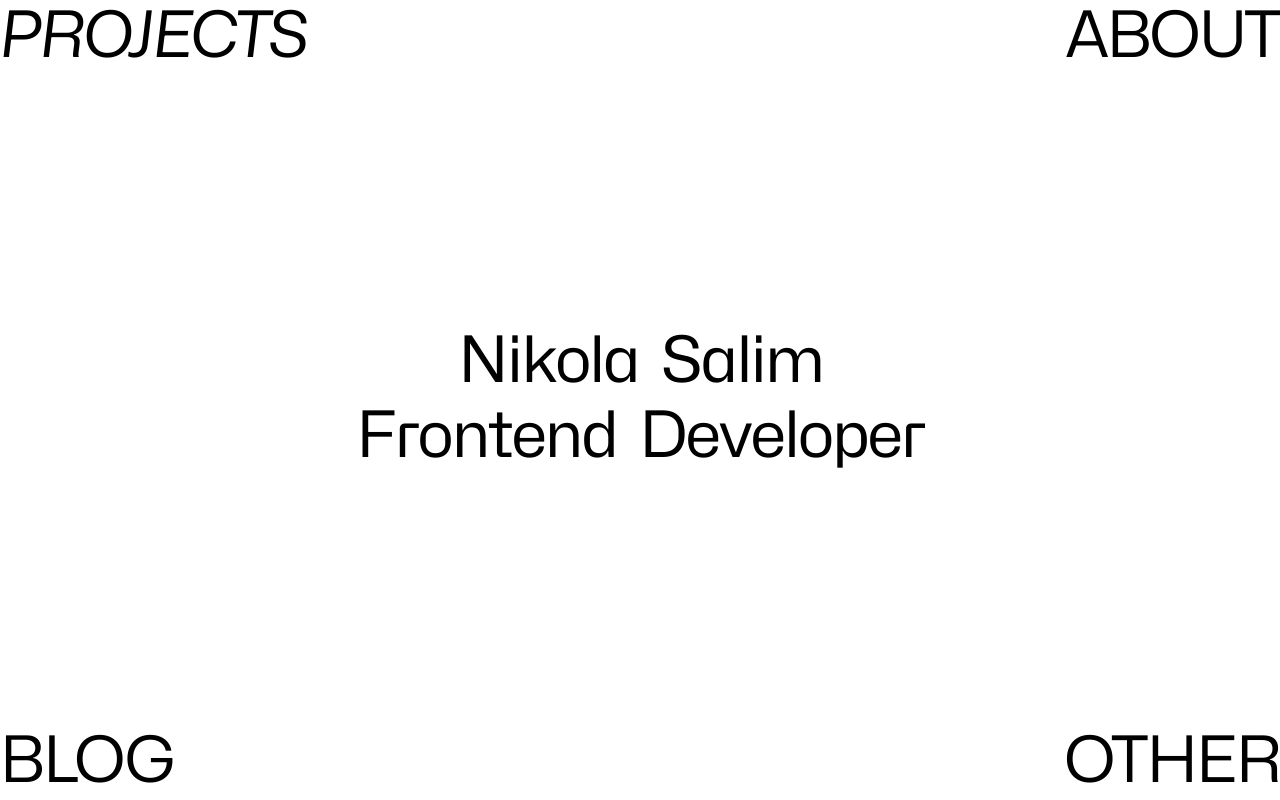
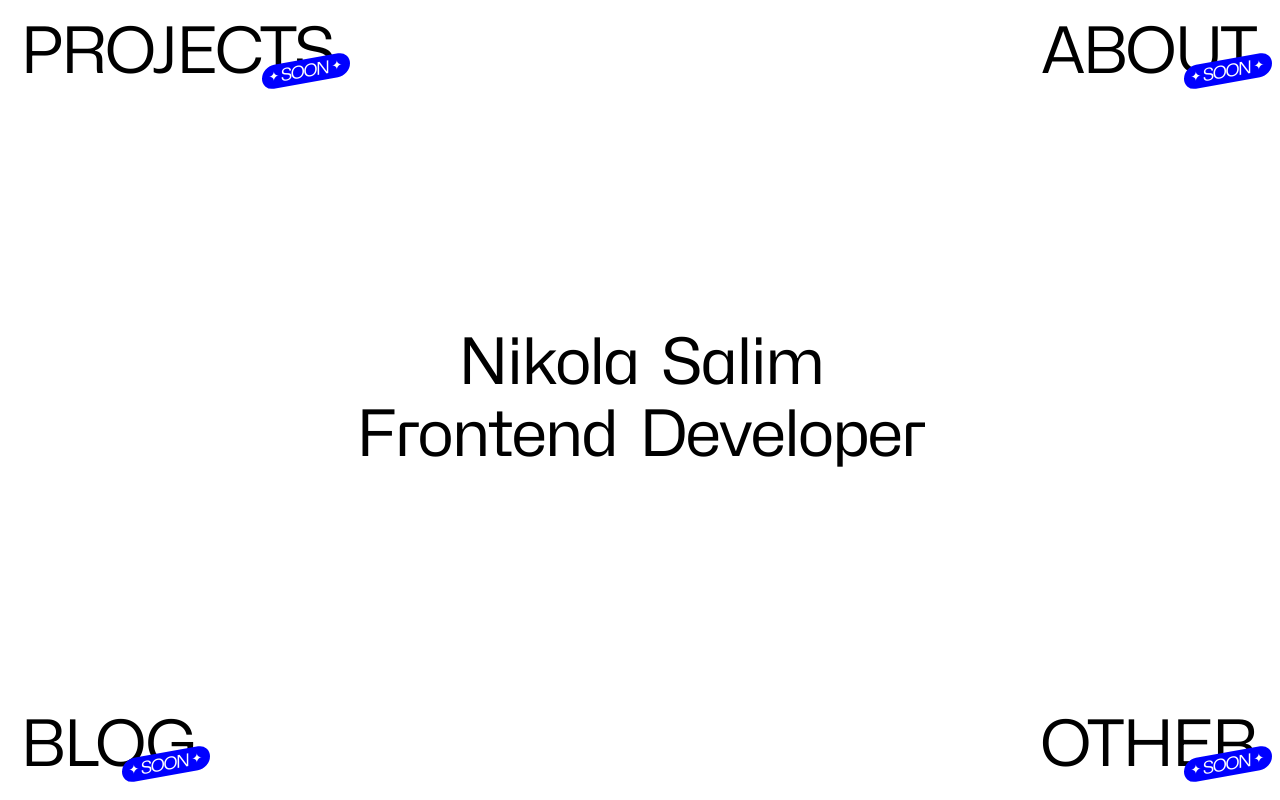
Before and after one commit to nikolasalim/nikolasalim.github.io, a Next.js app: page / in a window 1280 px wide. Built offline with nearby package versions, Linux system fonts and the light colour scheme.

Commit message:
add 'soon' tags

```diff
--- a/app/(home)/home.module.scss
+++ b/app/(home)/home.module.scss
@@ -6,7 +6,12 @@
   width: 100vw;
   height: 100vh;
   font-family: 'Hubot-Sans';
+  font-size: 4rem;
+  line-height: 3.5rem;
   letter-spacing: -0.2rem;
   word-spacing: 0.5rem;
-  font-size: 4rem;
+  text-align: center;
+  p {
+    margin: 0.5rem;
+  }
 }
--- a/app/components/nav-menu/nav-menu.module.scss
+++ b/app/components/nav-menu/nav-menu.module.scss
@@ -7,19 +7,31 @@
   font-size: 4rem;
   letter-spacing: -0.1rem;
 }
+
 .topNav {
   top: 0;
 }
+
 .bottomNav {
   bottom: 0;
 }
 
 .navLink {
+  position: relative;
   color: black;
   text-decoration: none;
   font-variation-settings: 'ital' 0;
+  margin: 1rem 1.5rem;
+  text-indent: -0.2rem;
   &:hover {
     transition: all 75ms ease-in;
     font-variation-settings: 'ital' 7;
   }
 }
+
+.soonTagWrapper {
+  position: absolute;
+  bottom: 10%;
+  right: -1rem;
+  text-indent: unset;
+}
--- a/app/components/nav-menu/nav-menu.tsx
+++ b/app/components/nav-menu/nav-menu.tsx
@@ -1,16 +1,29 @@
 import styles from './nav-menu.module.scss'
 import Link from 'next/link';
+import SoonTag from '@/app/components/soon-tag/soon-tag';
 
 export default function NavMenu() {
   return (
     <>
       <div className={styles.topNav}>
-        <Link href="/" className={styles.navLink}>PROJECTS</Link>
-        <Link href="/" className={styles.navLink}>ABOUT</Link>
+        <Link href="/" className={styles.navLink}>
+          PROJECTS
+          <span className={styles.soonTagWrapper}><SoonTag/></span>
+        </Link>
+        <Link href="/" className={styles.navLink}>
+          ABOUT
+          <span className={styles.soonTagWrapper}><SoonTag/></span>
+        </Link>
       </div>
       <div className={styles.bottomNav}>
-        <Link href="/" className={styles.navLink}>BLOG</Link>
-        <Link href="/" className={styles.navLink}>OTHER</Link>
+        <Link href="/" className={styles.navLink}>
+          BLOG
+          <span className={styles.soonTagWrapper}><SoonTag/></span>
+        </Link>
+        <Link href="/" className={styles.navLink}>
+          OTHER
+          <span className={styles.soonTagWrapper}><SoonTag/></span>
+        </Link>
       </div>
     </>
   )
--- /dev/null
+++ b/app/components/soon-tag/soon-tag.module.scss
@@ -0,0 +1,17 @@
+.soonTag {
+  display: flex;
+  justify-content: center;
+  align-items: center;
+  height: fit-content;
+  padding: 0.1rem 0.2rem;
+  font-size: 1.1rem;
+  color: white;
+  background-color: blue;
+  border-radius: 1rem;
+  transform: skewY(-10deg);
+
+  .star {
+    font-size: 0.8rem;
+    margin: 0 0.4rem;
+  }
+}
--- /dev/null
+++ b/app/components/soon-tag/soon-tag.tsx
@@ -0,0 +1,9 @@
+import styles from './soon-tag.module.scss'
+
+export default function SoonTag() {
+  return (
+    <div className={styles.soonTag}>
+      <span className={styles.star}>✦</span>SOON<span className={styles.star}>✦</span>
+    </div>
+  )
+}
```
